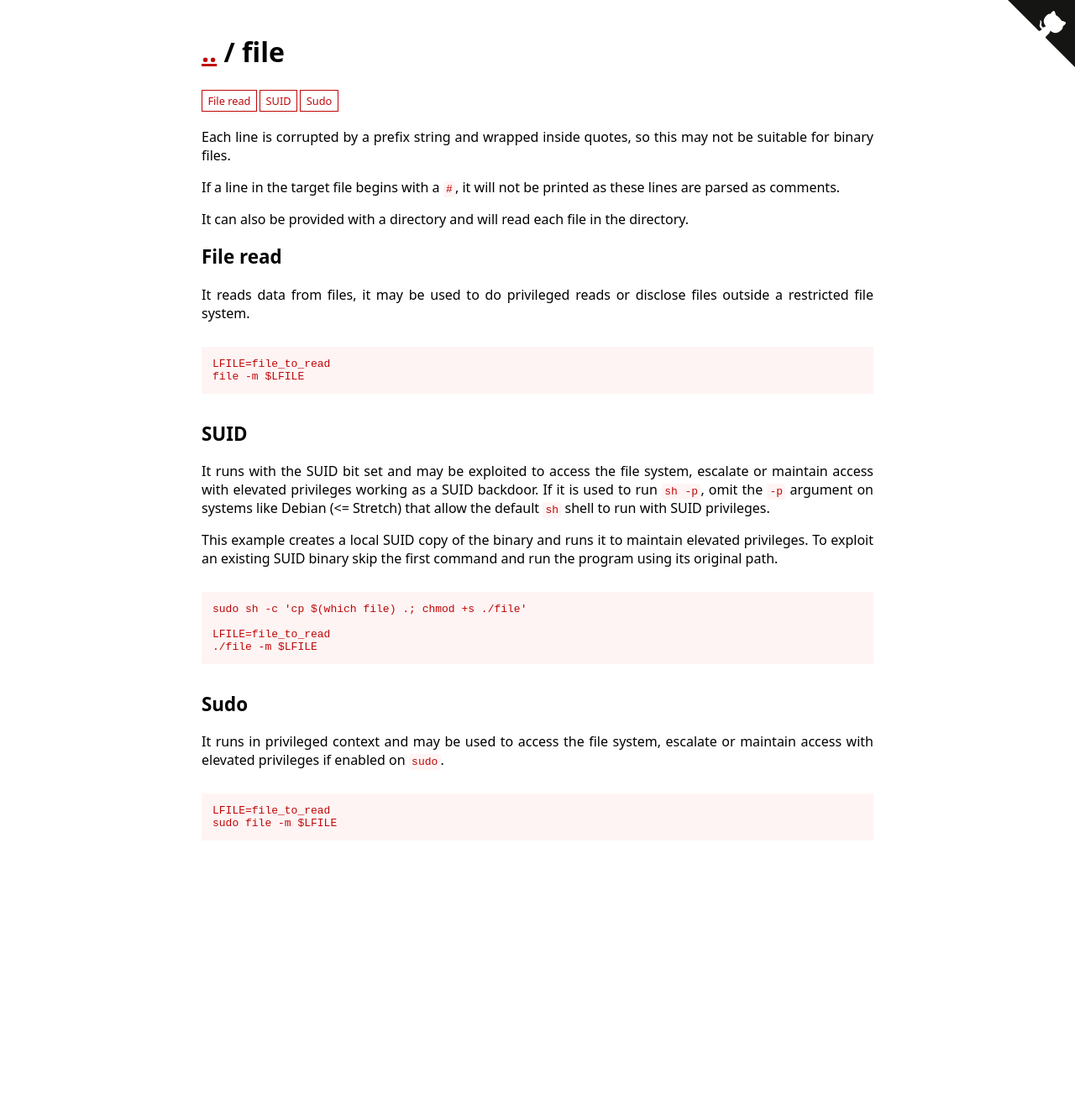
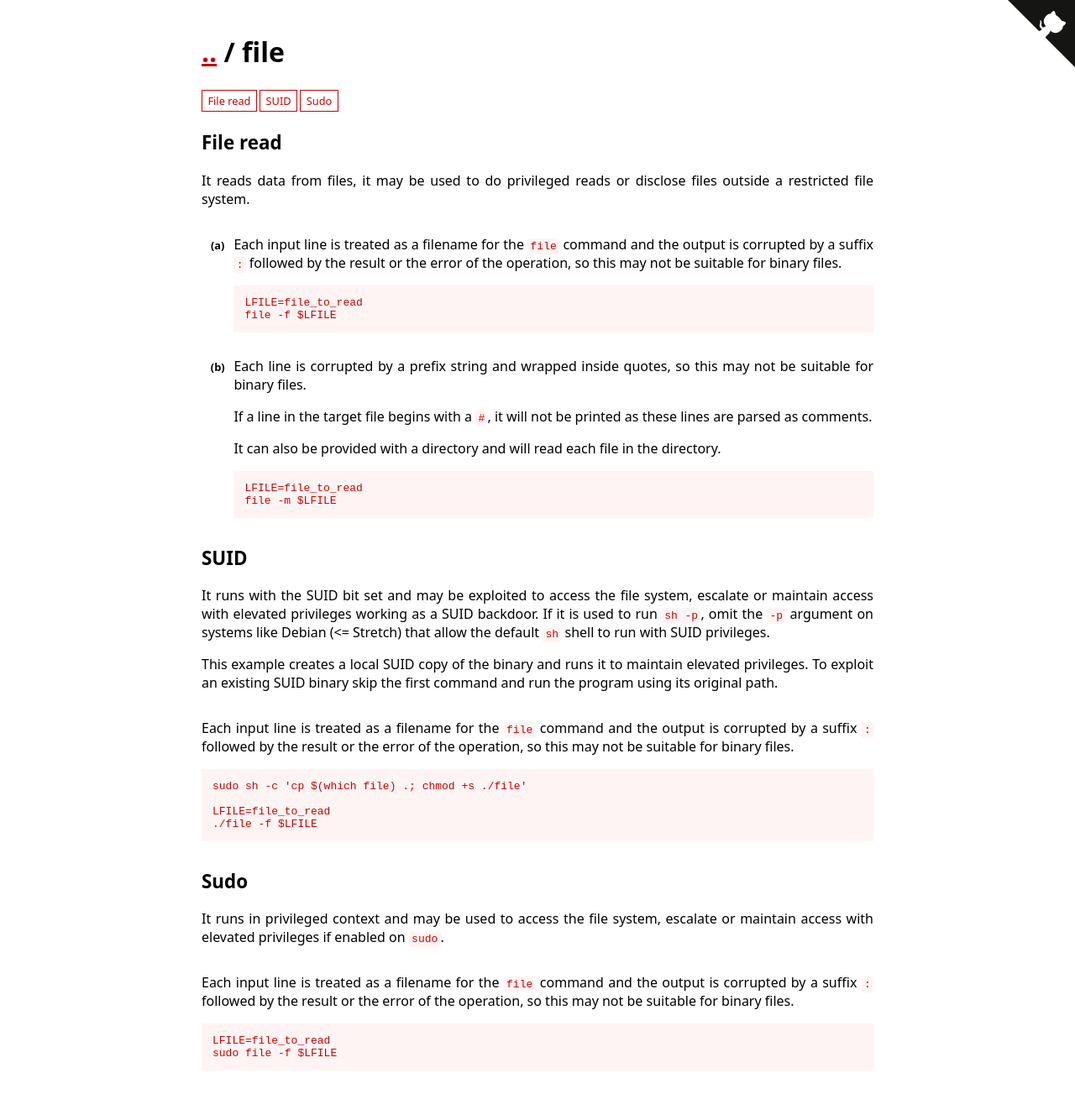
Before and after one commit to GTFOBins/GTFOBins.github.io, a Jekyll site: the page built from _gtfobins/file.md, in a window 1280 px wide. Shown: the whole page at 84% size. Built offline with Jekyll 4.4.1, drawn with Linux system fonts in a browser that asks for light colours; before the commit the page ends 1054 px from its top, so only the background shows below that.

Commit message:
Added file -f for reading files

```diff
--- a/_gtfobins/file.md
+++ b/_gtfobins/file.md
@@ -1,21 +1,27 @@
 ---
-description: |
-  Each line is corrupted by a prefix string and wrapped inside quotes, so this may not be suitable for binary files.
-
-  If a line in the target file begins with a `#`, it will not be printed as these lines are parsed as comments.
-
-  It can also be provided with a directory and will read each file in the directory.
 functions:
   file-read:
-    - code: |
+    - description: Each input line is treated as a filename for the `file` command and the output is corrupted by a suffix `:` followed by the result or the error of the operation, so this may not be suitable for binary files.
+      code: |
+        LFILE=file_to_read
+        file -f $LFILE
+    - description: |
+        Each line is corrupted by a prefix string and wrapped inside quotes, so this may not be suitable for binary files.
+
+        If a line in the target file begins with a `#`, it will not be printed as these lines are parsed as comments.
+
+        It can also be provided with a directory and will read each file in the directory.
+      code: |
         LFILE=file_to_read
         file -m $LFILE
   suid:
-    - code: |
+    - description: Each input line is treated as a filename for the `file` command and the output is corrupted by a suffix `:` followed by the result or the error of the operation, so this may not be suitable for binary files.
+      code: |
         LFILE=file_to_read
-        ./file -m $LFILE
+        ./file -f $LFILE
   sudo:
-    - code: |
+    - description: Each input line is treated as a filename for the `file` command and the output is corrupted by a suffix `:` followed by the result or the error of the operation, so this may not be suitable for binary files.
+      code: |
         LFILE=file_to_read
-        sudo file -m $LFILE
+        sudo file -f $LFILE
 ---
```
